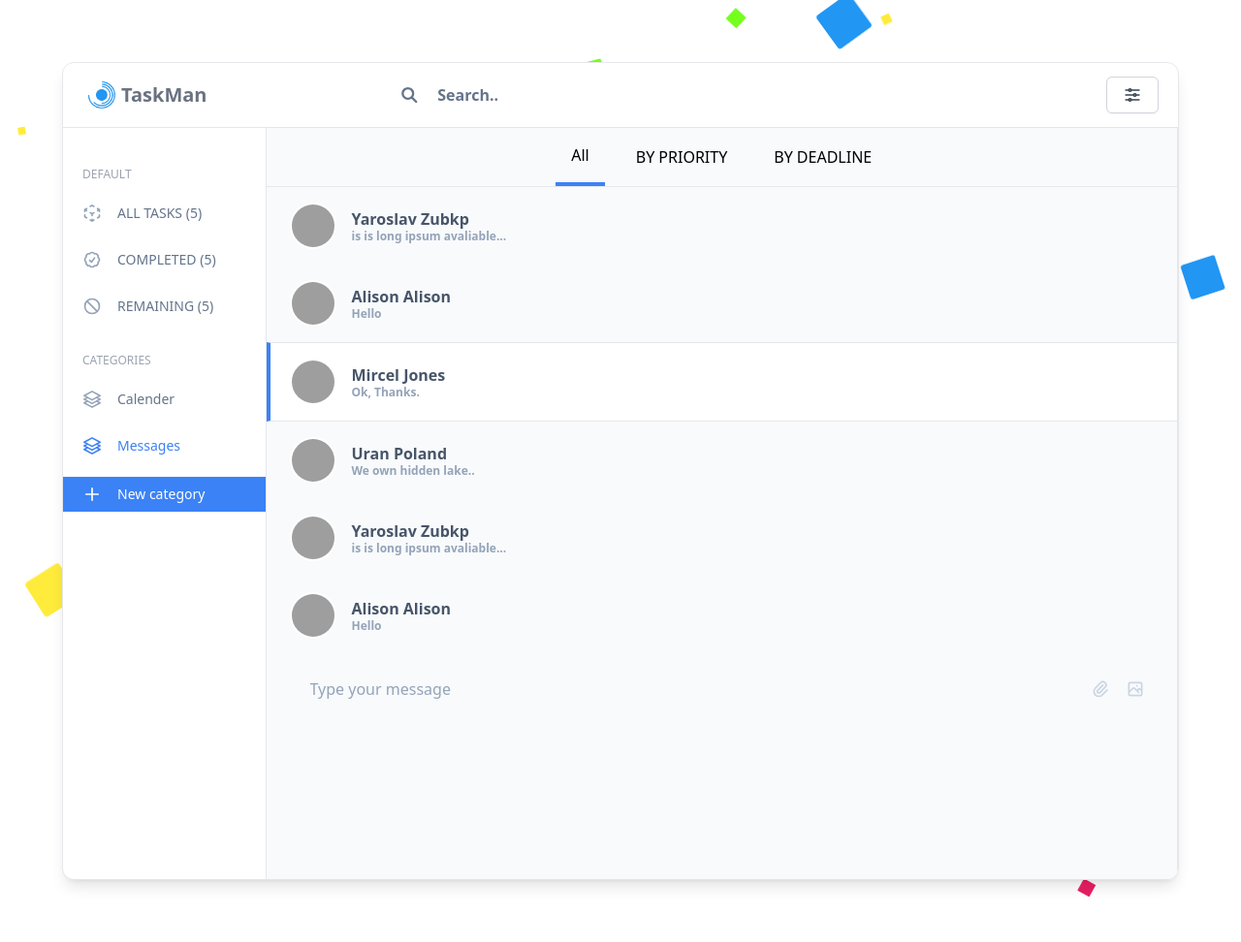
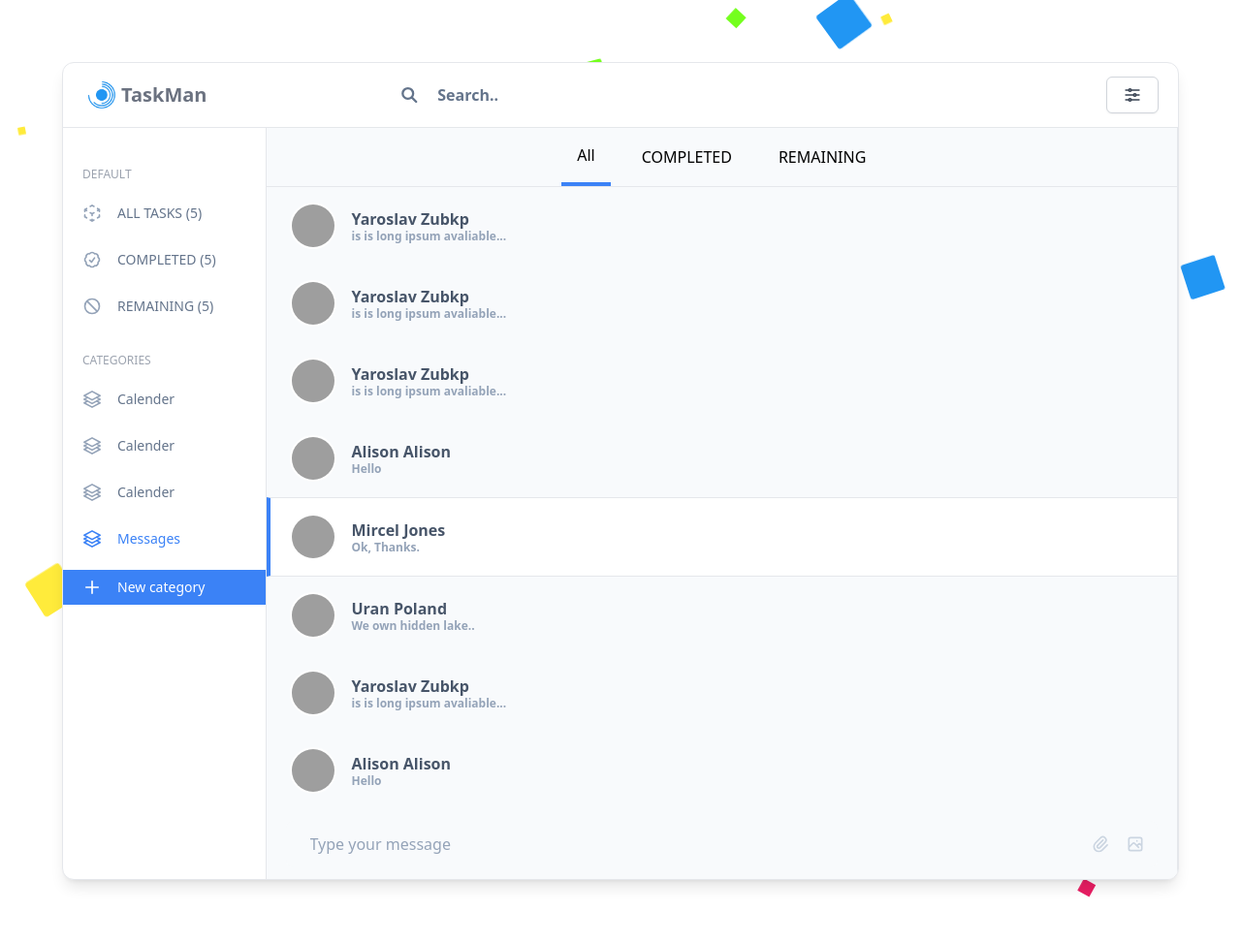
Before and after one commit to Onzk/TaskMan, a Flask app: page / in a window 1280 px wide. Shown: the whole page at 97% size. Run offline with Flask 3, Linux system fonts and the light colour scheme; some libraries are stand-ins or nearby versions; grey boxes are pictures that could not be loaded.

Commit message:
Interface almost done.

```diff
--- a/static/styles/main.css
+++ b/static/styles/main.css
@@ -1,3 +1,25 @@
+::-webkit-scrollbar {
+    width: 8px;
+}
+
+/* Track */
+::-webkit-scrollbar-track {
+    /* box-shadow: inset 0 0 5px grey; */
+    background-color: rgba(128, 128, 128, 0.082);
+    border-radius: 5px;
+}
+
+/* Handle */
+::-webkit-scrollbar-thumb {
+    background: #2196f3;
+    border-radius: 5px;
+}
+
+/* Handle on hover */
+::-webkit-scrollbar-thumb:hover {
+    background: #2196f3;
+}
+
 body {
     z-index: 80;
     position: relative;
--- a/templates/index.html
+++ b/templates/index.html
@@ -75,7 +75,7 @@
             <!-- body -->
             <div class="h-full flex overflow-auto">
                 <!-- slidebar 1 -->
-                <div class="h-full w-64 border-r pt-10">
+                <div class="h-full w-64 border-r pt-10 " style="overflow-y: auto; scrollbar-width: none">
                     <div class="w-full px-5">
                         <p class="text-xs font-medium text-gray-400">DEFAULT</p>
                         <!-- menu-item -->
@@ -111,17 +111,10 @@
                         </div>
 
                         <p class="text-xs font-medium text-gray-400 mt-8">CATEGORIES</p>
-                        <div
-                            class="mt-4 py-1.5 text-sm font-medium text-slate-500 hover:text-blue-500 group cursor-pointer flex items-center">
-                            <svg xmlns="http://www.w3.org/2000/svg" fill="none" viewBox="0 0 24 24" stroke-width="2"
-                                stroke="currentColor" class="h-5 stroke-slate-400 mr-4 group-hover:stroke-blue-500">
-                                <path stroke-linecap="round" stroke-linejoin="round"
-                                    d="M6.429 9.75 2.25 12l4.179 2.25m0-4.5 5.571 3 5.571-3m-11.142 0L2.25 7.5 12 2.25l9.75 5.25-4.179 2.25m0 0L21.75 12l-4.179 2.25m0 0 4.179 2.25L12 21.75 2.25 16.5l4.179-2.25m11.142 0-5.571 3-5.571-3" />
-                            </svg>
 
-                            Calender
-                        </div>
-
+                        {% include 'modules/category.html' %}
+                        {% include 'modules/category.html' %}
+                        {% include 'modules/category.html' %}
                         <div
                             class="mt-4 py-1.5 text-sm font-medium text-blue-500 group cursor-pointer flex items-center">
                             <svg xmlns="http://www.w3.org/2000/svg" fill="none" viewBox="0 0 24 24" stroke-width="2"
@@ -147,24 +140,13 @@
                 <div class="h-full w-full bg-slate-50 border-r flex flex-col">
                     <div class="h-16 border-b px-4 flex items-center justify-center space-x-4">
                         <div class="px-4 py-4 border-b-4 border-b-blue-500">All</div>
-                        <div class="px-4 py-4">BY PRIORITY</div>
-                        <div class="px-4 py-4">BY DEADLINE</div>
+                        <div class="px-4 py-4">COMPLETED</div>
+                        <div class="px-4 py-4">REMAINING</div>
                     </div>
-                    <div class="h-full w-full">
-                        <div
-                            class="px-5 py-4 flex items-center cursor-pointer border-l-4 border-l-transparent hover:bg-slate-100">
-                            <img src="https://images.unsplash.com/photo-1628157588553-5eeea00af15c?crop=entropy&cs=tinysrgb&fm=jpg&ixlib=rb-1.2.1&q=60&raw_url=true&ixid=MnwxMjA3fDB8MHxzZWFyY2h8MTZ8fHVzZXJzfGVufDB8MnwwfHw%3D&auto=format&fit=crop&w=500"
-                                class="h-12 w-12 border-2 border-white rounded-full" alt="" />
-                            <div class="ml-4">
-                                <p x-text="user.name" class="text-md font-semibold text-slate-600 m-0 p-0">
-                                    Yaroslav Zubkp
-                                </p>
-                                <p class="text-xs text-slate-400 -mt-0.5 font-semibold" x-text="user.email">
-                                    is is long ipsum avaliable...
-                                </p>
-                            </div>
-                        </div>
-
+                    <div class="h-full w-full" style="overflow-y: auto;">
+                        {% include 'modules/task.html' %}
+                        {% include 'modules/task.html' %}
+                        {% include 'modules/task.html' %}
                         <div
                             class="px-5 py-4 flex items-center cursor-pointer border-l-4 border-l-transparent hover:bg-slate-100">
                             <img src="https://images.unsplash.com/photo-1499887142886-791eca5918cd?crop=entropy&cs=tinysrgb&fm=jpg&ixlib=rb-1.2.1&q=60&raw_url=true&ixid=MnwxMjA3fDB8MHxzZWFyY2h8MTV8fHVzZXJzfGVufDB8MnwwfHw%3D&auto=format&fit=crop&w=500 "
--- /dev/null
+++ b/templates/modules/category.html
@@ -0,0 +1,9 @@
+<div class="mt-4 py-1.5 text-sm font-medium text-slate-500 hover:text-blue-500 group cursor-pointer flex items-center">
+    <svg xmlns="http://www.w3.org/2000/svg" fill="none" viewBox="0 0 24 24" stroke-width="2" stroke="currentColor"
+        class="h-5 stroke-slate-400 mr-4 group-hover:stroke-blue-500">
+        <path stroke-linecap="round" stroke-linejoin="round"
+            d="M6.429 9.75 2.25 12l4.179 2.25m0-4.5 5.571 3 5.571-3m-11.142 0L2.25 7.5 12 2.25l9.75 5.25-4.179 2.25m0 0L21.75 12l-4.179 2.25m0 0 4.179 2.25L12 21.75 2.25 16.5l4.179-2.25m11.142 0-5.571 3-5.571-3" />
+    </svg>
+
+    Calender
+</div>
--- /dev/null
+++ b/templates/modules/task.html
@@ -0,0 +1,12 @@
+<div class="px-5 py-4 flex items-center cursor-pointer border-l-4 border-l-transparent hover:bg-slate-100">
+    <img src="https://images.unsplash.com/photo-1628157588553-5eeea00af15c?crop=entropy&cs=tinysrgb&fm=jpg&ixlib=rb-1.2.1&q=60&raw_url=true&ixid=MnwxMjA3fDB8MHxzZWFyY2h8MTZ8fHVzZXJzfGVufDB8MnwwfHw%3D&auto=format&fit=crop&w=500"
+        class="h-12 w-12 border-2 border-white rounded-full" alt="" />
+    <div class="ml-4">
+        <p x-text="user.name" class="text-md font-semibold text-slate-600 m-0 p-0">
+            Yaroslav Zubkp
+        </p>
+        <p class="text-xs text-slate-400 -mt-0.5 font-semibold" x-text="user.email">
+            is is long ipsum avaliable...
+        </p>
+    </div>
+</div>
```
